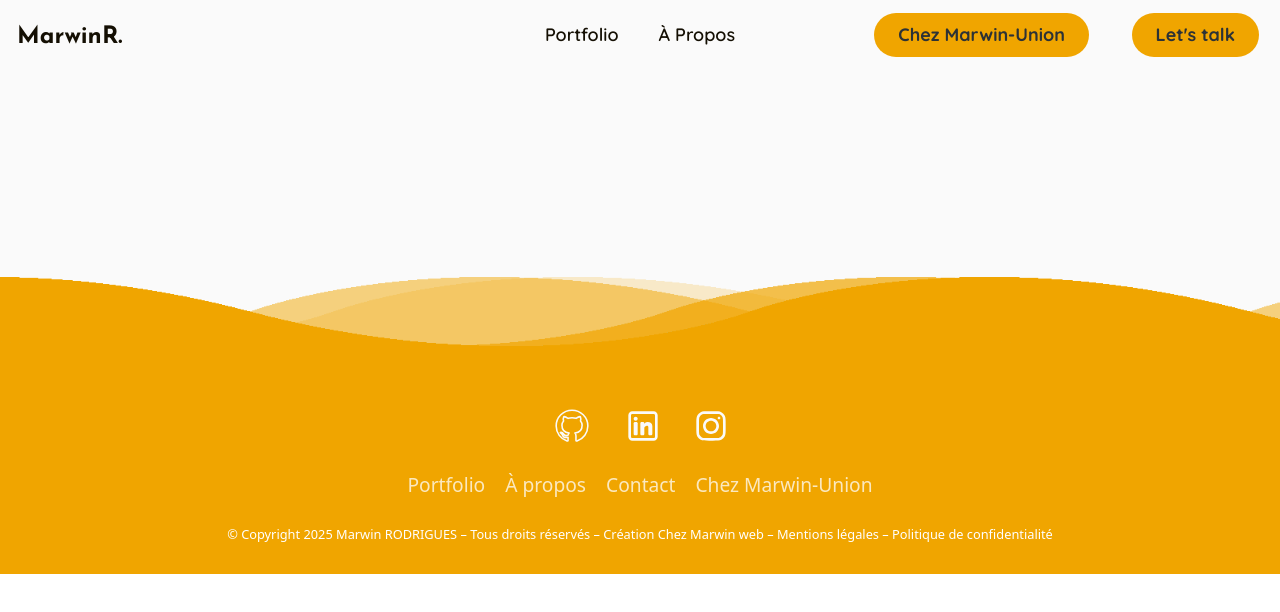
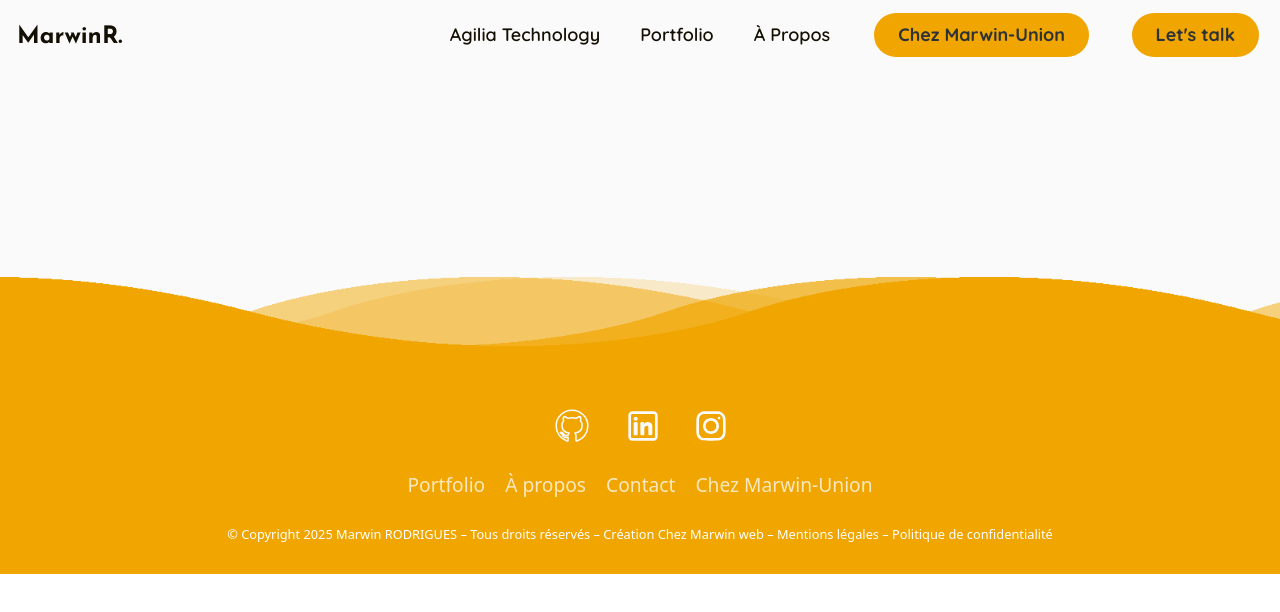
Before and after one commit to Marwin-Rdgs/PP-002-Portfolio2025, a Nuxt app: page /agilia-technology in a window 1280 px wide. Shown: the top 612 px of the page. Built offline with nearby package versions, Linux system fonts and the light colour scheme.

Commit message:
feat:addPage-ButtonHeader

```diff
--- a/components/Headnav.vue
+++ b/components/Headnav.vue
@@ -36,6 +36,9 @@ onBeforeUnmount(() => {
 
     <ul class="phone:hidden desktop:flex justify-center gap-10">
       <li class="font-Secondary font-semibold text-lg text-dark-color hover:opacity-70 transition-all duration-300">
+        <NuxtLink to="/agilia-technology">Agilia Technology</NuxtLink>
+      </li>
+      <li class="font-Secondary font-semibold text-lg text-dark-color hover:opacity-70 transition-all duration-300">
         <NuxtLink to="/projects/">Portfolio</NuxtLink>
       </li>
       <li class="font-Secondary font-semibold text-lg text-dark-color hover:opacity-70 transition-all duration-300">
@@ -66,6 +69,9 @@ onBeforeUnmount(() => {
   <nav v-show="menuOpen" class="desktop:hidden fixed top-0 left-0 w-full h-full bg-light-color z-40 overflow-y-auto pt-[18%] px-[5%] transition-all duration-300">
     <ul class="flex flex-col gap-8">
       <li class="font-Secondary font-semibold text-2xl text-dark-color">
+        <NuxtLink to="/agilia-technology" @click="menuOpen = false">Agilia Technology</NuxtLink>
+      </li>
+      <li class="font-Secondary font-semibold text-2xl text-dark-color">
         <NuxtLink to="/projects/" @click="menuOpen = false">Portfolio</NuxtLink>
       </li>
       <li class="font-Secondary font-semibold text-2xl text-dark-color">
--- /dev/null
+++ b/pages/agilia-technology.vue
@@ -0,0 +1,2 @@
+<template>
+</template>
```
